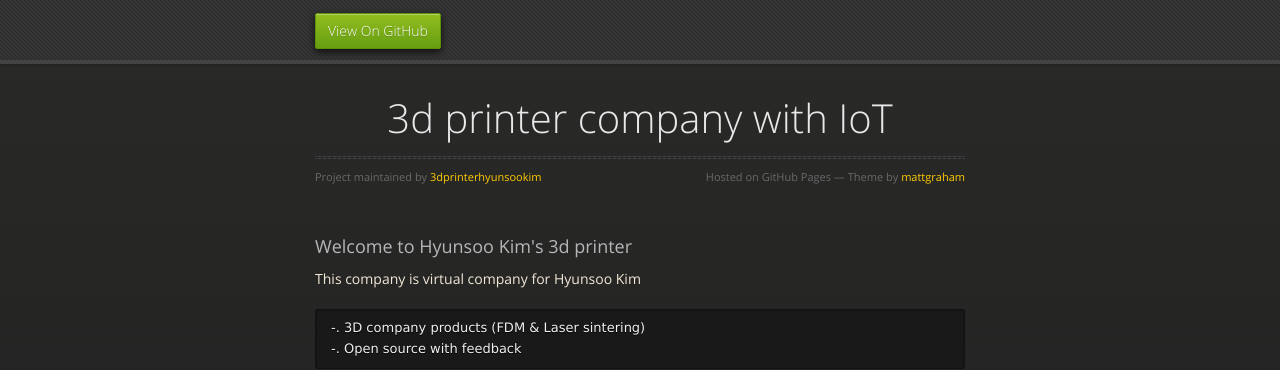
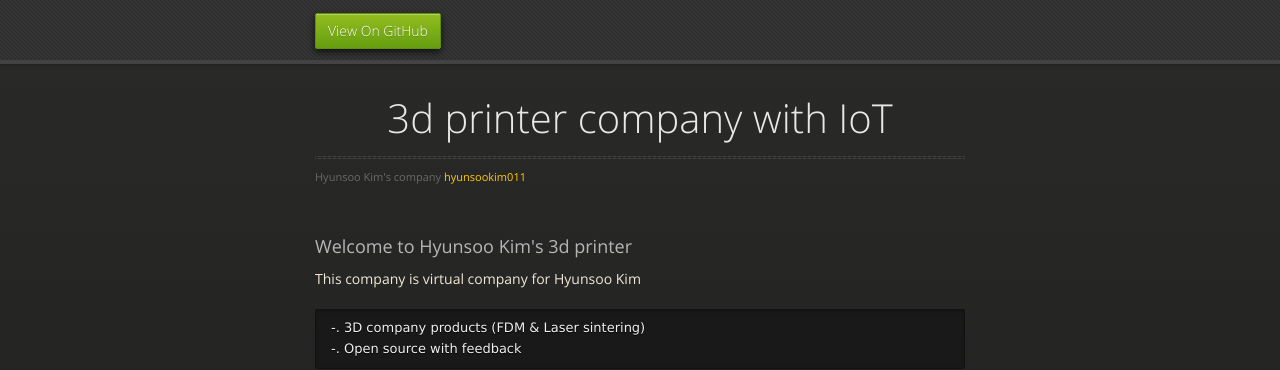
Before and after one commit to hyunsookim011/hyunsookim011.github.io, a Jekyll site: the page index.html, which Jekyll copies as it is, in a window 1280 px wide and 1040 px high. Shown: the top 370 px of the window. Built offline with Jekyll 4.4.1, drawn with Linux system fonts in a browser that asks for light colours; nearby versions of some CDN libraries; Markdown is read by kramdown in place of the engine named in the settings.

Commit message:
Update index.html

```diff
--- a/index.html
+++ b/index.html
@@ -31,8 +31,8 @@
           <h1>3d printer company with IoT</h1>
           <p></p>
           <hr>
-          <span class="credits left">Project maintained by <a href="https://github.com/3dprinterhyunsookim">3dprinterhyunsookim</a></span>
-          <span class="credits right">Hosted on GitHub Pages &mdash; Theme by <a href="https://twitter.com/michigangraham">mattgraham</a></span>
+          <span class="credits left">Hyunsoo Kim's company <a href="https://github.com/hyunsookim011">hyunsookim011</a></span>
+
         </div>
 
         <h3>
```
